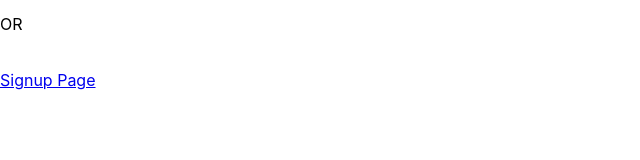
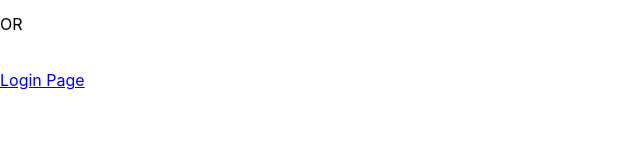
Before and after one commit to Svmpankaj/Login-and-SignUp-Using-MERN, a React (Create React App) app: page /signup in a window 1280 px wide. Shown: the part 126-286 px from the top of the page, without its empty margins (0-640 px from the left). Built offline with nearby package versions, Linux system fonts and the light colour scheme.

Commit message:
enter at home page

```diff
--- a/src/Components/Home.js
+++ b/src/Components/Home.js
@@ -2,9 +2,11 @@ import React from 'react'
 import { useLocation } from 'react-router-dom'
 
 const Home = () => {
+    const location = useLocation()
+
     return (
         <div className='homepage'>
-            <h1>Home</h1>
+            <h1>Home {location.state.id} and welcome to home</h1>
         </div>
     )
 }
--- a/src/Components/Signup.js
+++ b/src/Components/Signup.js
@@ -10,7 +10,7 @@ const Login = () => {
         e.preventDefault();
 
         try {
-            await axios.post("http://localhost:8000/", {
+            await axios.post("http://localhost:8000/signup", {
                 email, password
             })
         }
@@ -31,7 +31,7 @@ const Login = () => {
             <br />
             <p>OR</p>
             <br />
-            <Link to="/signup">Signup Page</Link>
+            <Link to="/">Login Page</Link>
         </div>
     )
 }
```
